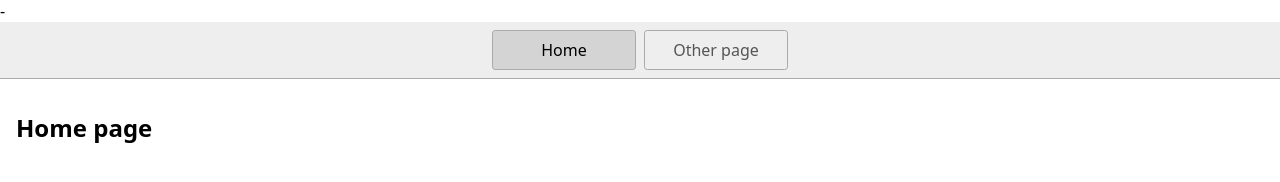
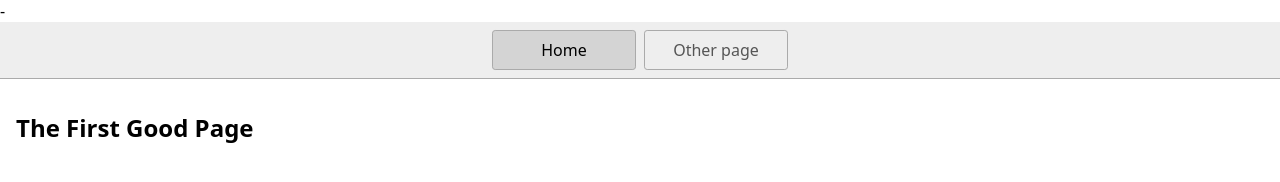
Before and after one commit to SamKnight03/First-lesson-or-something, a plain HTML site: page index.html in a window 1280 px wide. Drawn offline with Linux system fonts and the light colour scheme.

Commit message:
1 file modified

```diff
--- a/index.html
+++ b/index.html
@@ -17,7 +17,7 @@
       <a href="/page2.html">Other page</a>
     </nav>
     <main>
-      <h1>Home page</h1>
+      <h1>The First Good Page</h1>
     </main>
   </body>
 </html>
```
